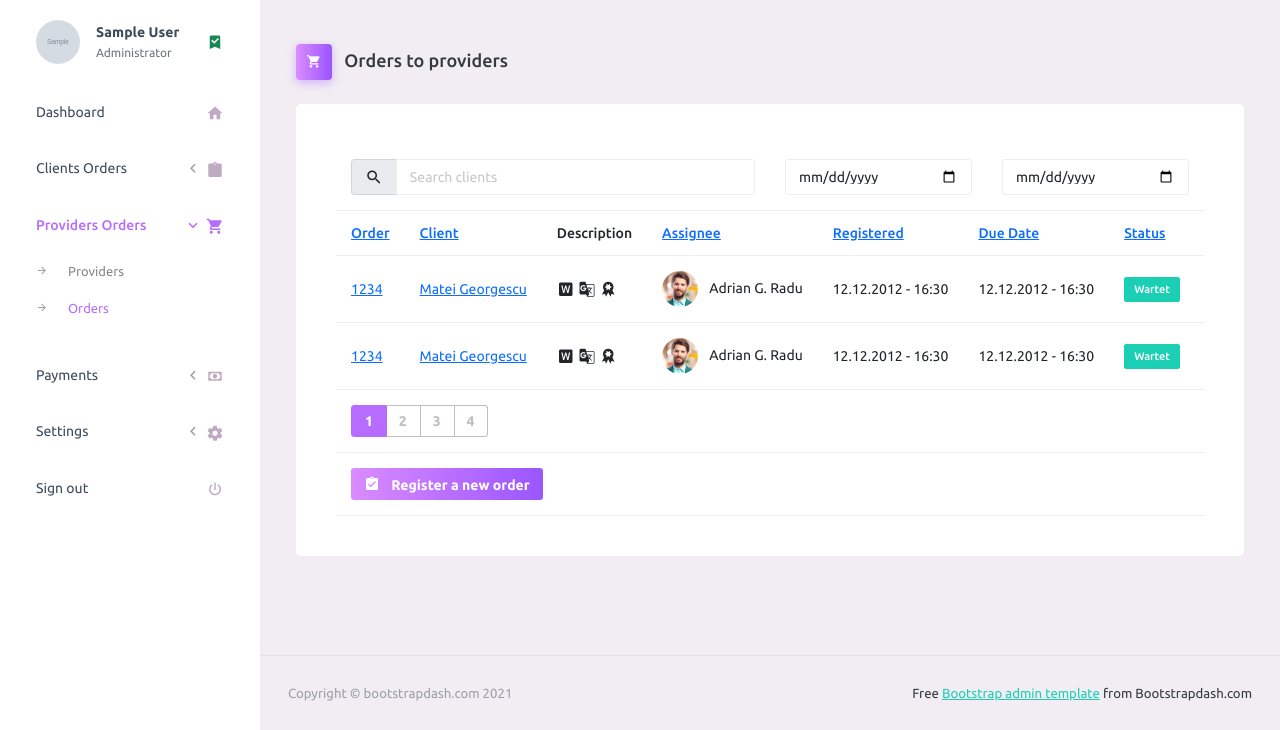
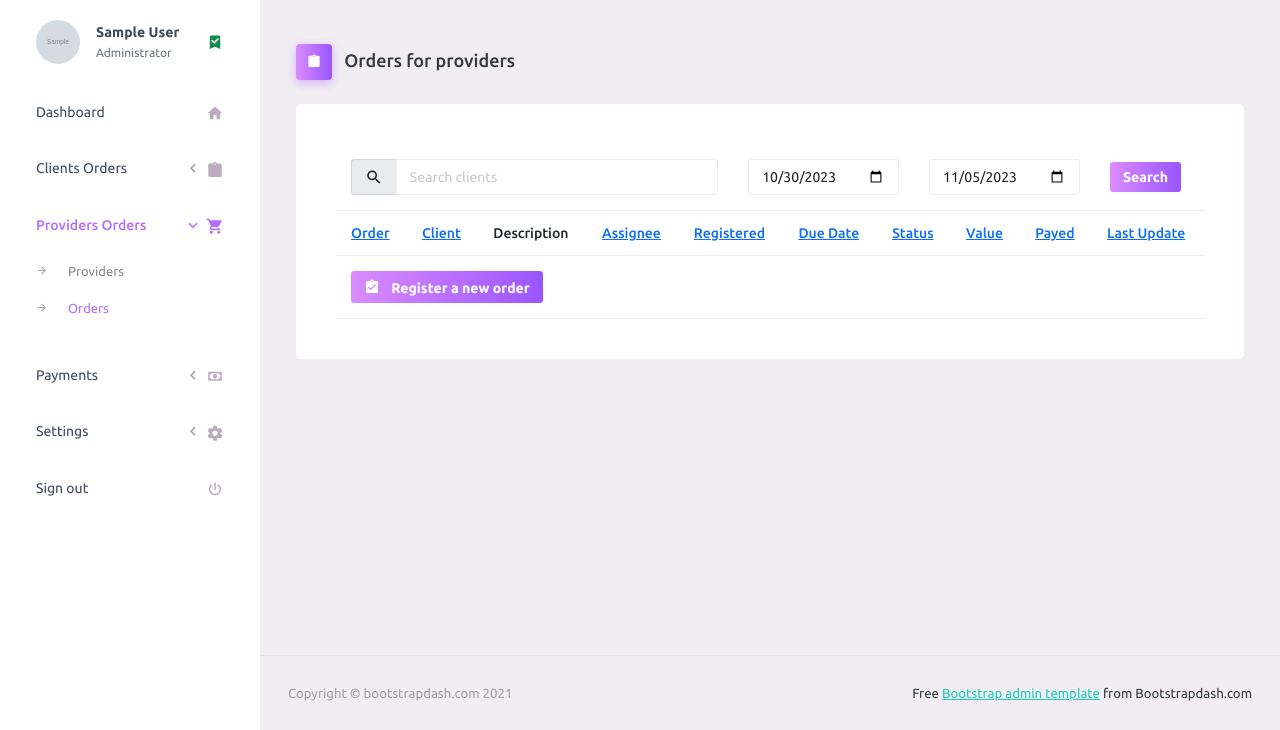
Before and after one commit to agradu/SE-cms, a Django app: page /providers/orders/ in a window 1280 px wide. Shown: the part 70-800 px from the top of the page. Run offline with Django 4.2, Linux system fonts and the light colour scheme; a user stored in the database is signed in; tables that the repository leaves empty hold one stand-in row (values such as "Sample post"); grey boxes marked "Sample" are stand-in pictures; lists and menus that the app fills with data are empty; some libraries are stand-ins or nearby versions.

Commit message:
Provider orders: sort links

```diff
--- a/orders/views.py
+++ b/orders/views.py
@@ -44,7 +44,7 @@ def c_orders(request):
         o_currency = order_elements[0].currency.symbol
         o_value = 0
         for e in order_elements:
-            o_value += e.price
+            o_value += e.price * e.units
             if e.status.id < o_status.id:
                 o_status = e.status
         o_invoices = Invoice.objects.filter(order=o)
@@ -107,4 +107,83 @@ def p_providers(request):
 
 @login_required(login_url='/login/')
 def p_orders(request):
-    return render(request, 'providers/p_orders.html')
+    # search elements
+    search = ""
+    date_now = timezone.now().replace(hour=23, minute=59, second=59, microsecond=0)
+    date_before = date_now - timedelta(days=6)
+    reg_start = date_before.strftime('%Y-%m-%d')
+    filter_start = date_before
+    reg_end = date_now.strftime('%Y-%m-%d')
+    filter_end = date_now
+    if request.method == 'POST':
+        search = request.POST.get('search')
+        if len(search) > 2:
+            reg_start = request.POST.get('reg_start')
+            filter_start = datetime.strptime(reg_start, '%Y-%m-%d')
+            filter_start = timezone.make_aware(filter_start)
+            reg_end = request.POST.get('reg_end')
+            filter_end = datetime.strptime(reg_end, '%Y-%m-%d')
+            filter_end = timezone.make_aware(filter_end).replace(hour=23, minute=59, second=59, microsecond=0)
+        else:
+            search = ""
+    # CLIENT ORDERS
+    selected_orders = Order.objects.filter(is_client=False).filter(Q(person__firstname__icontains=search) | Q(person__lastname__icontains=search) | Q(person__company_name__icontains=search)).filter(created_at__gte=filter_start, created_at__lte=filter_end)
+    client_orders = []
+    for o in selected_orders:
+        order_elements = OrderElement.objects.filter(order=o).order_by('id')
+        o_status = order_elements[0].status
+        o_currency = order_elements[0].currency.symbol
+        o_value = 0
+        for e in order_elements:
+            o_value += e.price * e.units
+            if e.status.id < o_status.id:
+                o_status = e.status
+        o_invoices = Invoice.objects.filter(order=o)
+        o_payed = 0
+        for i in o_invoices:
+            o_payed += Payment.objects.aggregate(payed=Sum('price'))
+        payed = int(o_value / 100 * o_payed)
+        client_orders.append(
+            {
+                "order":o,
+                "elements":order_elements,
+                "status":o_status,
+                "payed":payed,
+                "currency":o_currency,
+                "value": o_value,
+            }
+        )
+    # sorting types
+    page = request.GET.get('page')
+    sort = request.GET.get('sort')
+    if sort == 'order':
+        client_orders = sorted(client_orders, key=lambda x: x["order"].id, reverse=True)
+    elif sort == 'client':
+        client_orders = sorted(client_orders, key=lambda x: x["order"].person.firstname)
+    elif sort == 'assignee':
+        client_orders = sorted(client_orders, key=lambda x: x["order"].user.first_name)
+    elif sort == 'registered':
+        client_orders = sorted(client_orders, key=lambda x: x["order"].created_at, reverse=True)
+    elif sort == 'deadline':
+        client_orders = sorted(client_orders, key=lambda x: x["order"].deadline, reverse=True)
+    elif sort == 'status':
+        client_orders = sorted(client_orders, key=lambda x: x["status"].id)
+    elif sort == 'value':
+        client_orders = sorted(client_orders, key=lambda x: x["value"], reverse=True)
+    elif sort == 'payed':
+        client_orders = sorted(client_orders, key=lambda x: x["payed"])
+    elif sort == 'update':
+        client_orders = sorted(client_orders, key=lambda x: x["order"].modified_at, reverse=True)
+    else:
+        client_orders = sorted(client_orders, key=lambda x: x["order"].created_at, reverse=True)
+
+    paginator = Paginator(client_orders, 10)
+    orders_on_page = paginator.get_page(page)
+
+    return render(
+        request,
+        'providers/p_orders.html',
+        {
+            'client_orders': orders_on_page, "sort": sort, "search": search, "reg_start": reg_start, "reg_end": reg_end
+        }
+    )
--- a/sprachen_express_db/views.py
+++ b/sprachen_express_db/views.py
@@ -28,7 +28,7 @@ def dashboard(request):
         o_status = order_elements[0].status
         o_value = 0
         for e in order_elements:
-            o_value += e.price
+            o_value += e.price * e.units
             if e.status.id < o_status.id:
                 o_status = e.status
         o_invoices = Invoice.objects.filter(order=o)
@@ -55,7 +55,7 @@ def dashboard(request):
         o_status = order_elements[0].status
         o_value = 0
         for e in order_elements:
-            o_value += e.price
+            o_value += e.price * e.units
             if e.status.id < o_status.id:
                 o_status = e.status
         o_invoices = Invoice.objects.filter(order=o)
--- a/templates/providers/p_orders.html
+++ b/templates/providers/p_orders.html
@@ -1,13 +1,13 @@
 {% extends "base.html" %}
 
-{% block title %}Sprachen Express - Orders form clients{% endblock %}
+{% block title %}Sprachen Express - Orders for providers{% endblock %}
 
 {% block content %}
 <div class="page-header">
 	<h3 class="page-title">
 		<span class="page-title-icon bg-gradient-primary text-white me-2">
-			<i class="mdi mdi-cart"></i>
-		</span> Orders to providers
+			<i class="mdi mdi-clipboard"></i>
+		</span> Orders for providers
 	</h3>
 </div>
 {% load static %}
@@ -16,102 +16,99 @@
 		<div class="card">
 			<div class="card-body">
 				<div class="table-responsive">
+					<form method="post">
+					{% csrf_token %}
 					<table class="table">
 					  <tbody>
 						<tr>
 						  <td width="50%">
 							<div class="input-group input-group-sm">
 							  <i class="input-group-text mdi mdi-magnify mdi-18px"></i>
-							  <input type="text" class="form-control" placeholder="Search clients" aria-label="Search clients">
+							  <input type="text" class="form-control" placeholder="Search clients" name="search" value="{{ search }}" aria-label="Search clients">
 							</div>
 						  </td>
 						  <td>
 							<div class="input-group input-group-sm">
-							  <input type="date" class="form-control">
+							  <input type="date" class="form-control" name="reg_start" value="{{ reg_start }}">
 							</div>
 						  </td>
 						  <td>
 							<div class="col input-group input-group-sm">
-							  <input type="date" class="form-control">
+							  <input type="date" class="form-control" name="reg_end" value="{{ reg_end }}">
+							</div>
+						  </td>
+						  <td>
+							<div class="col input-group input-group-sm">
+							  <button type="submit" class="btn btn-gradient-primary me-2">Search</button>
 							</div>
 						  </td>
 						</tr>
 					  </tbody>
 					</table>
+					</form>
 				</div>
 				<div class="table-responsive">
 					<table class="table table-hover">
 						<thead>
 							<tr>
-								<th> <a href="">Order</a> </th>
-								<th> <a href="">Client</a> </th>
+								<th> <a href="/providers/orders/?sort=order">Order</a> </th>
+								<th> <a href="/providers/orders/?sort=client">Client</a> </th>
 								<th> Description </th>
-								<th> <a href="">Assignee</a> </th>
-								<th> <a href="">Registered</a> </th>
-								<th> <a href="">Due Date</a> </th>
-								<th> <a href="">Status</a> </th>
-								<th> <a href="">Value</a> </th>
-								<th> <a href="">Payed</a> </th>
-								<th> <a href="">Last Update</a> </th>
+								<th> <a href="/providers/orders/?sort=assignee">Assignee</a> </th>
+								<th> <a href="/providers/orders/?sort=registered">Registered</a> </th>
+								<th> <a href="/providers/orders/?sort=deadline">Due Date</a> </th>
+								<th> <a href="/providers/orders/?sort=status">Status</a> </th>
+								<th> <a href="/providers/orders/?sort=value">Value</a> </th>
+								<th> <a href="/providers/orders/?sort=payed">Payed</a> </th>
+								<th> <a href="/providers/orders/?sort=update">Last Update</a> </th>
 							</tr>
 						</thead>
 						<tbody>
+							{% for o in client_orders %}
 							<tr>
-								<td> <a href="">1234</a> </td>
-								<td> <a href="">Matei Georgescu</a> </td>
+								<td> <a href=""> {{ o.order.id}} </a> </td>
+								<td> <a href=""> {{ o.order.person.firstname}} {{ o.order.person.lastname}} {% if o.order.person.company_name != "" %}- {{ o.order.person.company_name}} {% endif %}</a> </td>
 								<td>
-									<i class="mdi mdi-file-word-box mdi-18px"></i>
-									<i class="mdi mdi-google-translate mdi-18px"></i>
-									<i class="mdi mdi-seal mdi-18px"></i>
+									{% for e in o.elements %}
+									<i class="mdi {{ e.service.icon }} mdi-18px text-{{ e.status.style }}"></i>
+									{% endfor %}
 								</td>
 								<td>
-									<img src="{% static 'images/faces/face1.jpg' %}" class="me-2" alt="image"> Adrian G. Radu
+									<img src="{{ o.order.user.profile_picture.url }}" class="me-2" alt="image"> {{ o.order.user.first_name}} {{ o.order.user.last_name}}
 								</td>
-								<td> 12.12.2012 - 16:30 </td>
-								<td> 12.12.2012 - 16:30 </td>
+								<td> {{ o.order.created_at|date:"d.m.Y"}} - {{ o.order.created_at|time:"H:i"}} </td>
+								<td> {{ o.order.deadline|date:"d.m.Y"}} - {{ o.order.deadline|time:"H:i"}} </td>
 								<td>
-									<label class="badge badge-success">Wartet</label>
+									<label class="badge badge-{{ o.status.style}}">{{ o.status.name}}</label>
 								</td>
-								<td> 123 euro</td>
-								<td> <a href="" class="text-danger">0 %</a> </td>
-								<td> 12.12.2012 - 16:30 </td>
+								<td> {{ o.value}} {{ o.currency}}</td>
+								<td class="text-{% if o.payed == 100 %}success{% elif o.payed == 0 %}danger{% else %}info{% endif %}">
+									{{ o.payed}} %
+								</td>
+								<td> {{ o.order.modified_at|date:"d.m.Y"}} - {{ o.order.modified_at|time:"H:i"}} </td>
 							</tr>
-							<tr>
-								<td> <a href="">1234</a> </td>
-								<td> <a href="">Matei Georgescu</a> </td>
-								<td>
-									<i class="mdi mdi-file-word-box mdi-18px"></i>
-									<i class="mdi mdi-google-translate mdi-18px"></i>
-									<i class="mdi mdi-seal mdi-18px"></i>
-								</td>
-								<td>
-									<img src="{% static 'images/faces/face1.jpg' %}" class="me-2" alt="image"> Adrian G. Radu
-								</td>
-								<td> 12.12.2012 - 16:30 </td>
-								<td> 12.12.2012 - 16:30 </td>
-								<td>
-									<label class="badge badge-success">Wartet</label>
-								</td>
-								<td> 123 euro</td>
-								<td> <a href="" class="text-warning">50 %</a> </td>
-								<td> 12.12.2012 - 16:30 </td>
-							</tr>
+							{% endfor %}
 						</tbody>
 					</table>
 				</div>
 				<div class="table-responsive">
 					<table class="table">
 					  <tbody>
+						{% if client_orders.paginator.num_pages > 1 %}
 						<tr>
 							<td>
 							  <div class="btn-group btn-group-sm">
-								<button type="button" class="btn btn-primary">1</button>
-								<button type="button" class="btn btn-outline-secondary">2</button>
-								<button type="button" class="btn btn-outline-secondary">3</button>
-								<button type="button" class="btn btn-outline-secondary">4</button>
+								{% for pg in client_orders.paginator.page_range %}
+								{% if pg == client_orders.number %}
+								<button type="button" class="btn btn-primary" onclick="location.href='/clients/orders/?sort={{ sort }}&page={{ pg }}';">{{ pg }}</button>
+								{% else %}
+								<button type="button" class="btn btn-outline-secondary" onclick="location.href='/clients/orders/?sort={{ sort }}&page={{ pg }}';">{{ pg }}</button>
+								{% endif %}
+								{% endfor %}
 							  </div>
 							</td>
 						  </tr>
+						  {% endif %}
 						  <tr>
 							<td>
 							  <div class="input-group input-group-sm">
```
